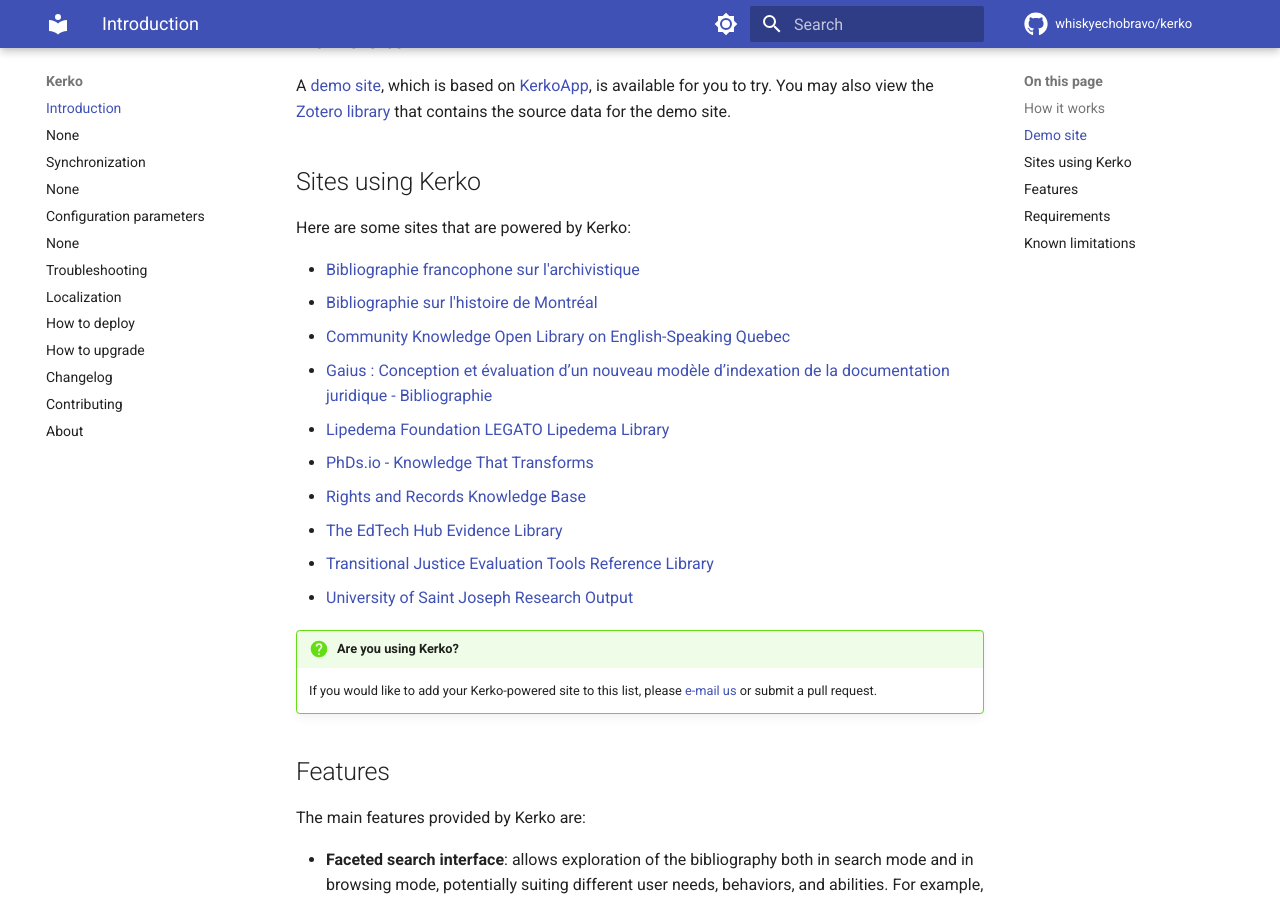
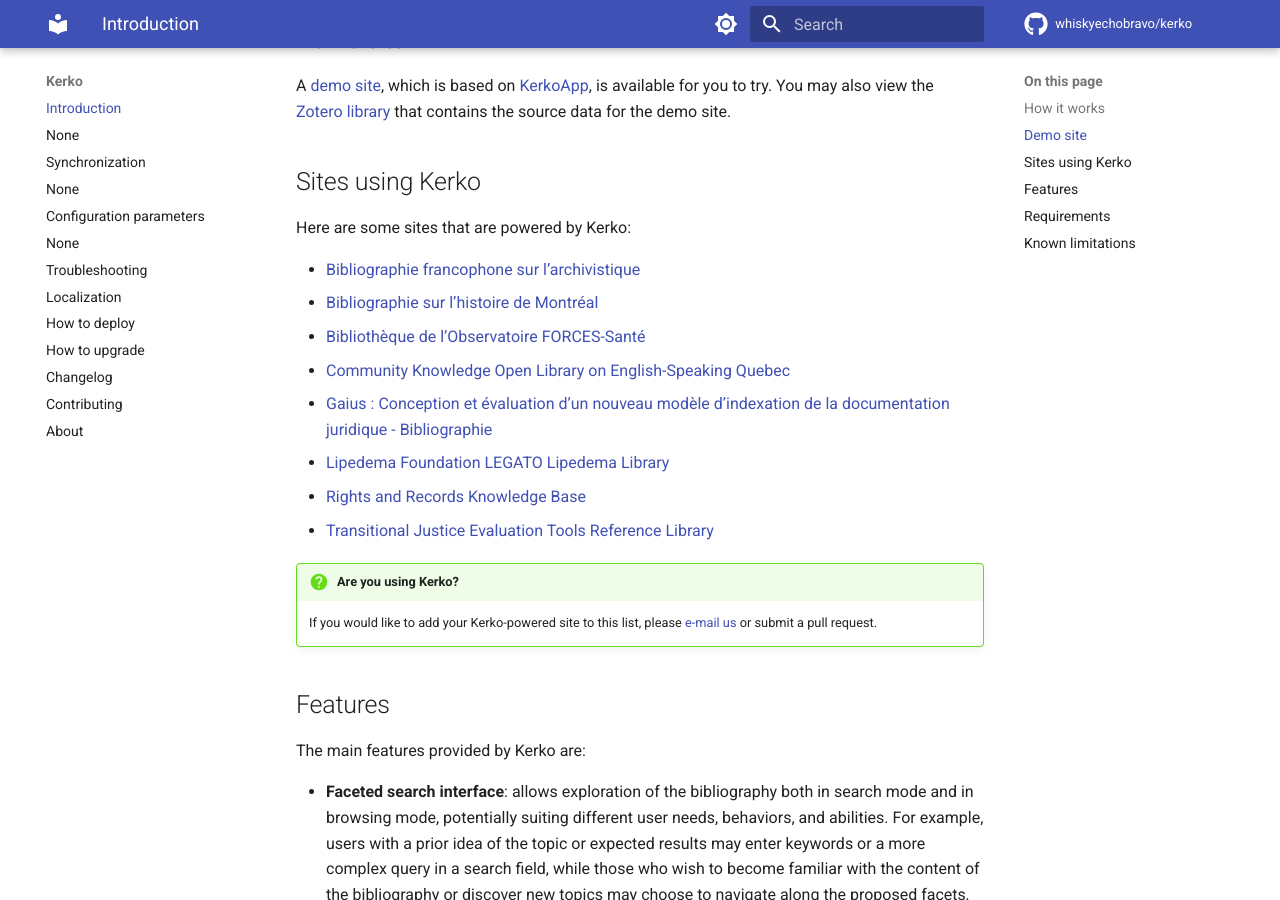
Before and after one commit to whiskyechobravo/kerko, an MkDocs documentation site: the page built from docs/index.md, in a window 1280 px wide and 900 px high, scrolled down 1002 px. Built offline with MkDocs 1.6.1 and Material for MkDocs 9.7.7, drawn with Linux system fonts in a browser that asks for light colours; comment, search, counter and statistics services are not loaded; the version menu is left out.

Commit message:
Update "Powered by Kerko" list.

```diff
--- a/docs/index.md
+++ b/docs/index.md
@@ -50,16 +50,14 @@
 
 Here are some sites that are powered by Kerko:
 
-- [Bibliographie francophone sur l'archivistique](https://bibliopiaf.ebsi.umontreal.ca/)
-- [Bibliographie sur l'histoire de Montréal](https://bibliographies.uqam.ca/bhm/)
+- [Bibliographie francophone sur l’archivistique](https://bibliopiaf.ebsi.umontreal.ca/)
+- [Bibliographie sur l’histoire de Montréal](https://bibliographies.uqam.ca/bhm/)
+- [Bibliothèque de l’Observatoire FORCES-Santé](https://bibliotheque.forces-sante.ca/)
 - [Community Knowledge Open Library on English-Speaking Quebec](https://ckol.quescren.ca/)
 - [Gaius : Conception et évaluation d’un nouveau modèle d’indexation de la documentation juridique - Bibliographie](https://gaius.ebsi.umontreal.ca/bibliographie/)
 - [Lipedema Foundation LEGATO Lipedema Library](https://library.lipedema.org/)
-- [PhDs.io - Knowledge That Transforms](https://phds.io/)
 - [Rights and Records Knowledge Base](https://rightsandrecords.ica.org/)
-- [The EdTech Hub Evidence Library](https://docs.edtechhub.org/)
 - [Transitional Justice Evaluation Tools Reference Library](https://library.transitionaljusticedata.org/)
-- [University of Saint Joseph Research Output](https://research.usj.edu.mo/)
 
 !!! question "Are you using Kerko?"
 
```
Also changed, not shown: README.md (+3 -5 lines).
